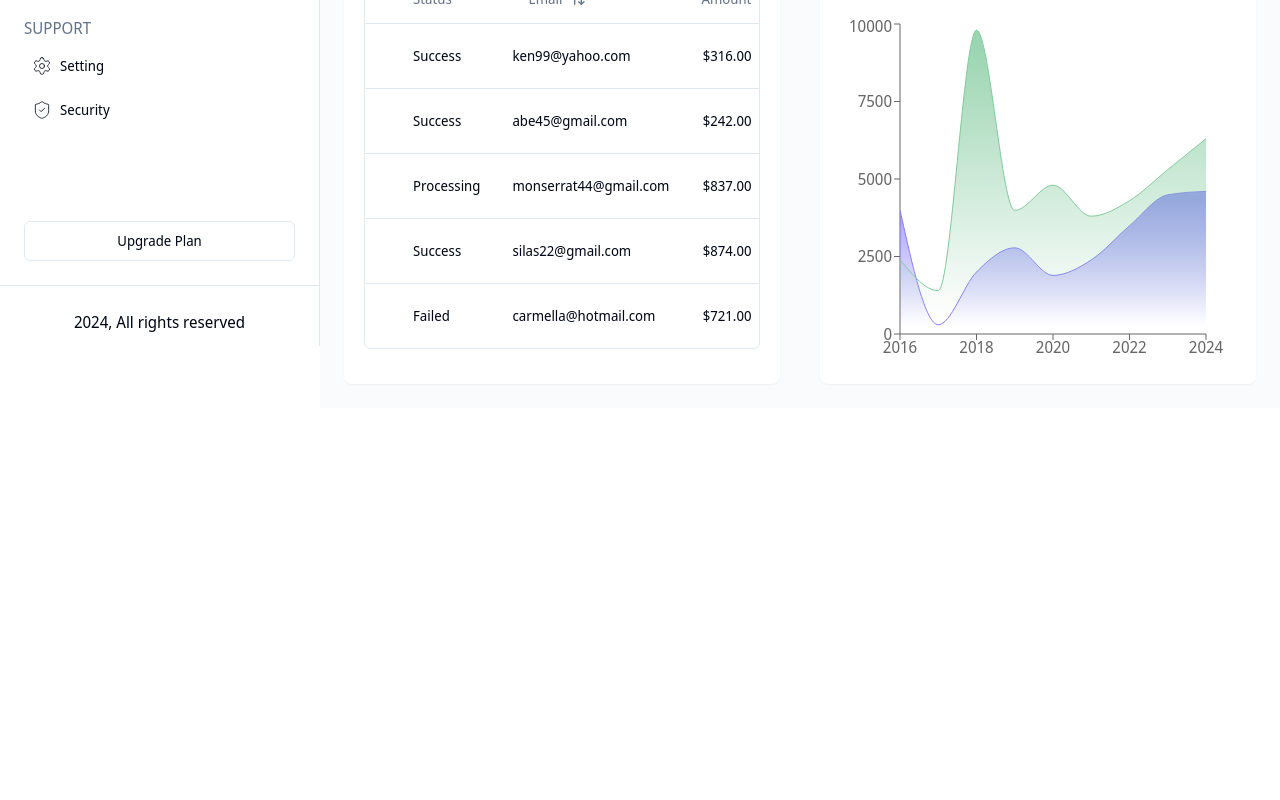
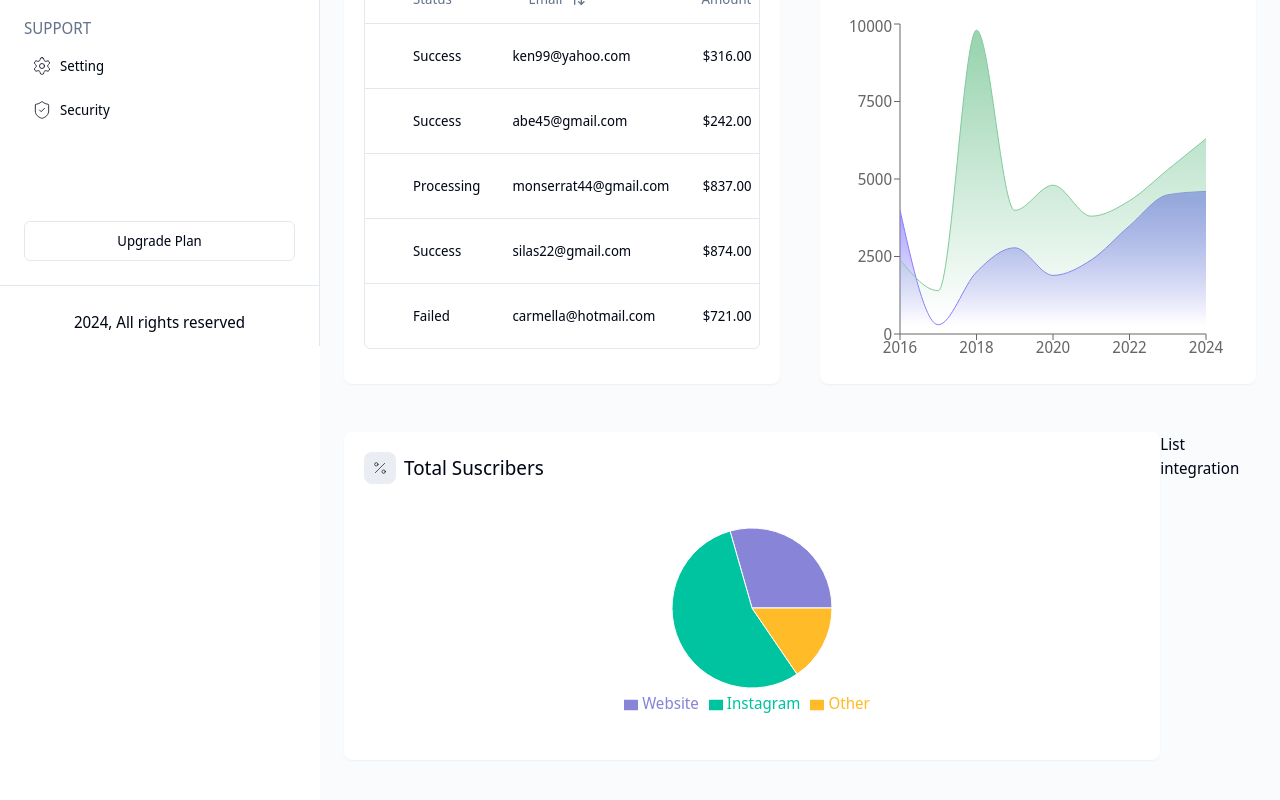
Before and after one commit to SamuelRguezSiverio/dashboard-companies, a Next.js app: page / in a window 1280 px wide. Shown: the part 454-1254 px from the top of the page. Before the commit the page ends 862 px from the top, so only its background shows below. Built offline with nearby package versions, Linux system fonts and the light colour scheme.

Commit message:
Total Suscribers Graphic

```diff
--- a/app/(routes)/page.tsx
+++ b/app/(routes)/page.tsx
@@ -3,6 +3,7 @@ import CardSummary from './components/CardSummary/CardSummary'
 import { BookOpenCheck, UsersRound, Waypoints } from 'lucide-react'
 import LastCustomers from '@/components/LastCustomers/LastCustomers'
 import SalesDistributors from '@/components/SalesDistributors/SalesDistributors'
+import TotalSuscribers from '@/components/TotalSuscribers/TotalSuscribers'
 
 export const dataCardsSummary = [
   {
@@ -46,8 +47,12 @@ export default function Home() {
         )}
       </div>
       <div className="grid grid-cols-1 mt-12 xl:grid-cols-2 md:gap-x-10">
-        <LastCustomers/>
-        <SalesDistributors/>
+        <LastCustomers />
+        <SalesDistributors />
+      </div>
+      <div className="flex-col xl:flex xl:flex-row gap-y-4 md:gap-y-0 mt-12 md:mb-10 justify-center">
+        <TotalSuscribers/>
+        <p>List integration</p>
       </div>
     </div>
   )
--- /dev/null
+++ b/components/TotalSuscribers/TotalSuscribers.data.ts
@@ -0,0 +1,5 @@
+export const dataTotalSuscribers = [
+    { name: 'Website', value: 456, fill: '#8884d8' },
+    { name: 'Instagram', value: 854, fill: '#00C49f' },
+    { name: 'Other', value: 240, fill: '#FFBB28' },
+  ]
--- /dev/null
+++ b/components/TotalSuscribers/TotalSuscribers.jsx
@@ -0,0 +1,32 @@
+'use client'
+
+import { Percent } from 'lucide-react'
+import { ResponsiveContainer, PieChart, Pie, Tooltip, Legend } from 'recharts'
+
+import { CustomIcon } from '@/components/CustomIcon'
+import { dataTotalSuscribers } from './TotalSuscribers.data'
+
+export default function TotalSuscribers() {
+  return (
+    <div className="mb-4 lg:mb-0 shadow-sm bg-background rounded-lg p-5 w-full md:w-96 hover:shadow-lg transition">
+      <div className="flex gap-x-2 items-center mb-4">
+        <CustomIcon icon={Percent} />
+        <p className="text-xl">Total Suscribers</p>
+      </div>
+      <div className="w-full h-[200px] p-5">
+        <ResponsiveContainer aspect={1} maxHeight={200}>
+          <PieChart>
+            <Pie
+              dataKey="value"
+              data={dataTotalSuscribers}
+              outerRadius={80}
+              labelLine={false}
+            />
+            <Tooltip />
+            <Legend />
+          </PieChart>
+        </ResponsiveContainer>
+      </div>
+    </div>
+  )
+}
--- /dev/null
+++ b/components/TotalSuscribers/index.ts
@@ -0,0 +1 @@
+export * from './TotalSuscribers'
```
